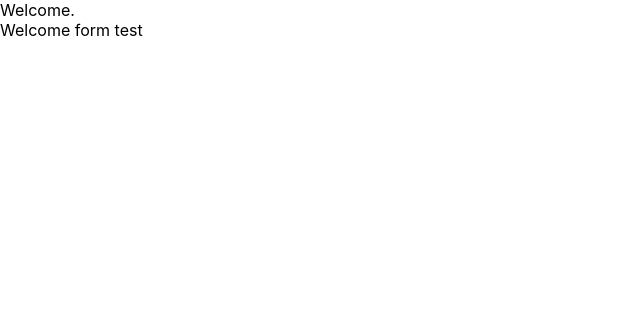
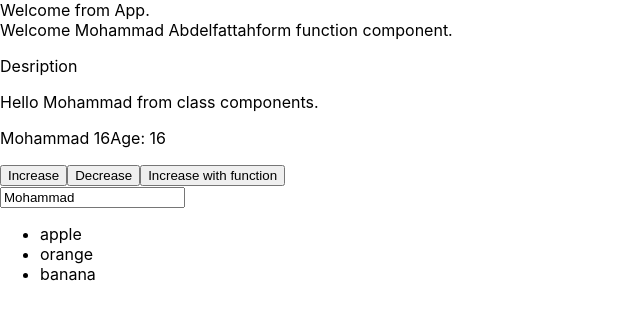
Before and after one commit to mohammadimad/ReactJS, a React (Create React App) app: page / in a window 1280 px wide. Shown: the top 320 px of the page, without its empty margins (0-640 px from the left). Built offline with nearby package versions, Linux system fonts and the light colour scheme.

Commit message:
Add file Mohammad

```diff
--- a/src/App.js
+++ b/src/App.js
@@ -1,17 +1,20 @@
 import React, { Component } from 'react';
-import Test from "./copmonents/test"
+import Welcome from "./copmonents/welcome";
+import Hello from "./copmonents/hello";
+import Lists from "./copmonents/lists";
+import Conditions from "./copmonents/conditions";
 class App extends Component {
   render() {
     return (
       <div className="App">
-
-            Welcome.
-          <Test />
+        Welcome from App.
+          <Welcome name="Mohammad" lastName="Abdelfattah">Desription</Welcome>
+          <Hello name="Mohammad"/>
+          <Lists />
+          <Conditions />
       </div>
 
-
     );
-
    }
  }
 export default App;
--- /dev/null
+++ b/src/copmonents/conditions.js
@@ -0,0 +1,10 @@
+import React from 'react';
+
+function Lists(props) {
+    const fruits= ["apple","orange","banana"];
+
+     return <div>
+
+    </div>
+ }
+ export default Lists;
--- /dev/null
+++ b/src/copmonents/hello.js
@@ -0,0 +1,47 @@
+import React, { Component } from 'react';
+
+class Hello extends Component {
+    constructor(props) {
+        super(props);
+        this.increase = this.increase.bind(this);
+    }
+    state = {
+        age: 16,
+        user:  {
+            name: "Mohammad",
+            lastName: "Abdelfattah",
+        },
+        socialLinks: [
+            "facebook",
+            "twitter",
+        ]
+    }
+    decrement = ()=> {
+            this.setState({age: this.state.age - 1});
+    }
+    increase() {
+        this.setState({age: this.state.age + 1});
+    }
+    updateName(event ) {
+        const newName = event.target.value;
+
+        this.setState({
+            user: {
+                ...this.state.user,
+                name: newName,
+            }
+        });
+    }
+    render(){
+        return <div>
+        Hello {this.props.name} from class components.
+            <p> {this.state.user.name} {this.state.age}Age: {this.state.age}</p>
+            <button onClick={()=>{this.setState({age: this.state.age + 1}) }}>Increase</button>
+            <button onClick={this.decrement}>Decrease</button>
+            <button onClick={this.increase}>Increase with function</button>
+            <br />
+            <input type="text" value={this.state.user.name} onChange={this.updateName.bind(this)} />
+        </div>
+    }
+ }
+export default Hello;
--- /dev/null
+++ b/src/copmonents/lists.js
@@ -0,0 +1,12 @@
+import React from 'react';
+
+function Lists(props) {
+    const fruits= ["apple","orange","banana"];
+
+     return <div>
+     <ul>
+   {fruits.map(item => <li key={item}>{item}</li>)}
+ </ul>
+  </div>
+ }
+ export default Lists;
--- a/src/copmonents/test.js
+++ /dev/null
@@ -1,5 +0,0 @@
-import React from 'react';
-function Test() {
-    return <div>Welcome form test</div>;
- }
- export default Test;
--- /dev/null
+++ b/src/copmonents/welcome.js
@@ -0,0 +1,11 @@
+import React from 'react';
+
+function Test(props) {
+    return <div>
+    Welcome {props.name  +' '+ props.lastName}
+     form function component.
+     <p>{props.children}</p>
+</div>;
+ }
+
+ export default Test;
```
Also changed, not shown: src/serviceWorker.js (renamed from src/copmonents/serviceWorker.js), 1 other file (tests, documents, lock files or other folders).
